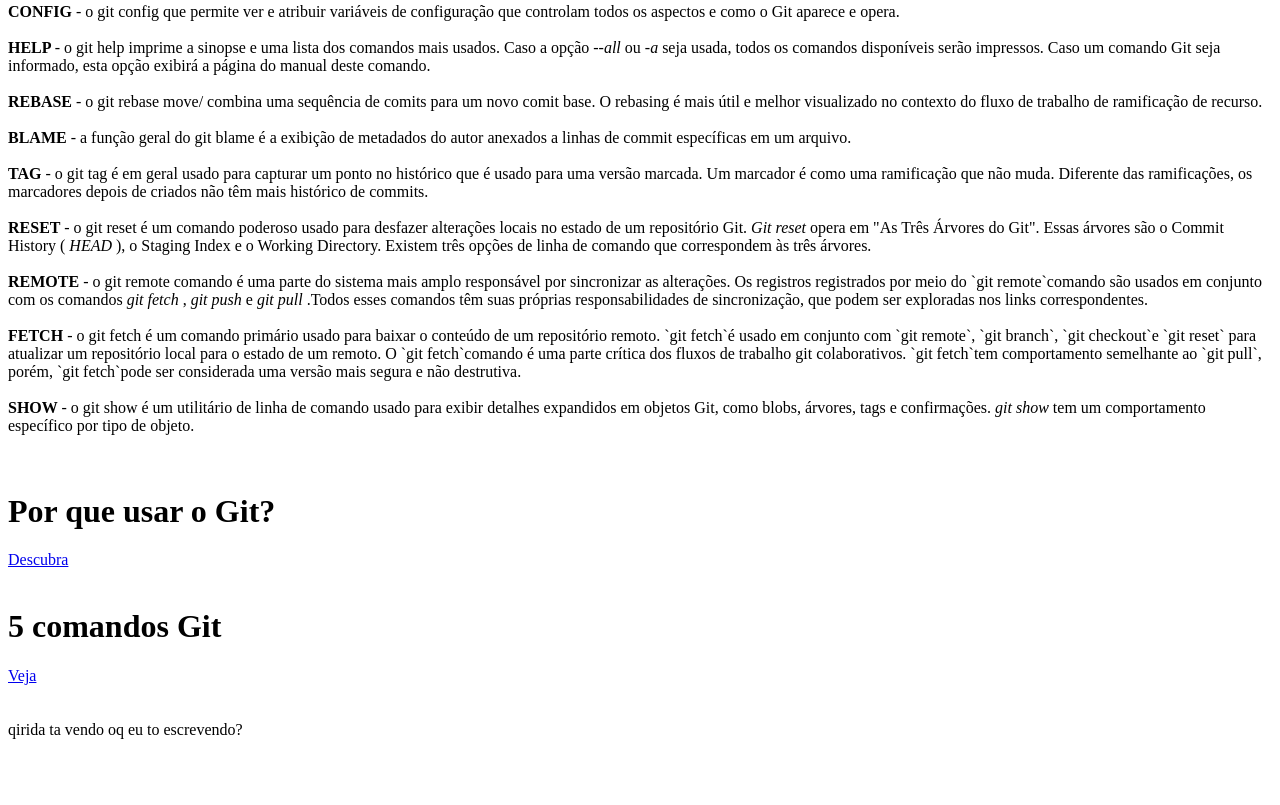
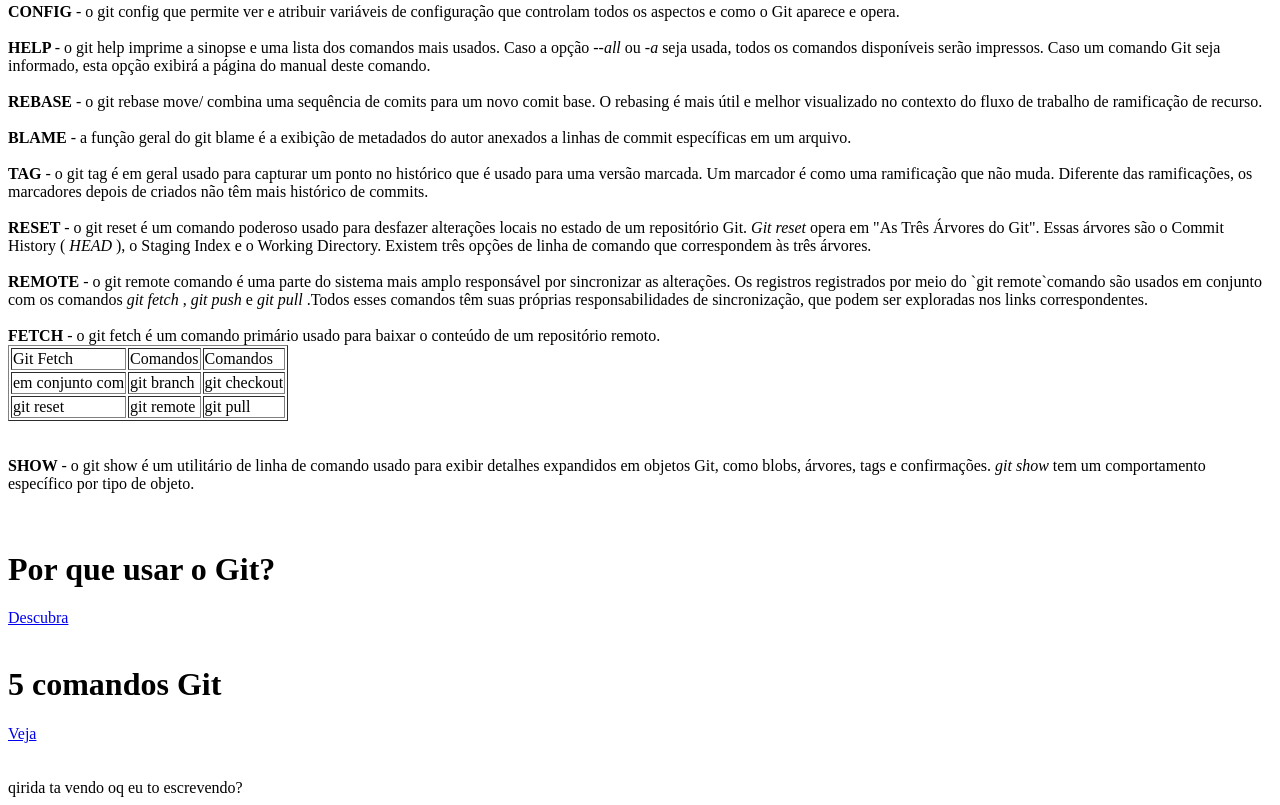
Before and after one commit to mariabelarmino/T1-ICC, a plain HTML site: page index.html in a window 1280 px wide. Shown: the part 1860-2665 px from the top of the page. Before the commit the page ends 2607 px from the top, so only its background shows below. Drawn offline with Linux system fonts and the light colour scheme.

Commit message:
Update index.html

```diff
--- a/index.html
+++ b/index.html
@@ -139,11 +139,25 @@
     correspondentes.
     <br> <br>
     <strong> FETCH </strong>
-    - o git fetch é um comando primário usado para baixar o conteúdo de um repositório remoto. `git fetch`é usado em
-    conjunto com `git remote`, `git branch`, `git checkout`e `git reset` para atualizar um repositório local para o
-    estado de um remoto. O `git fetch`comando é uma parte crítica dos fluxos de trabalho git colaborativos. `git
-    fetch`tem comportamento semelhante ao `git pull`, porém,  `git fetch`pode ser considerada uma versão mais segura e
-    não destrutiva.
+    - o git fetch é um comando primário usado para baixar o conteúdo de um repositório remoto.
+    <table border="1">
+    <tr>
+        <td>Git Fetch </td>
+        <td>Comandos</td>
+        <td>Comandos</td>
+    </tr>
+    <tr>
+        <td> em conjunto com </td>
+        <td> git branch </td>
+        <td> git checkout </td>
+    </tr>
+    <tr>
+        <td> git reset </td>
+        <td> git remote </td>
+        <td> git pull </td>
+    </tr>
+     </table>
+
     <br> <br>
     <strong> SHOW </strong>
     - o git show é um utilitário de linha de comando usado para exibir detalhes expandidos em objetos Git, como blobs,
```
